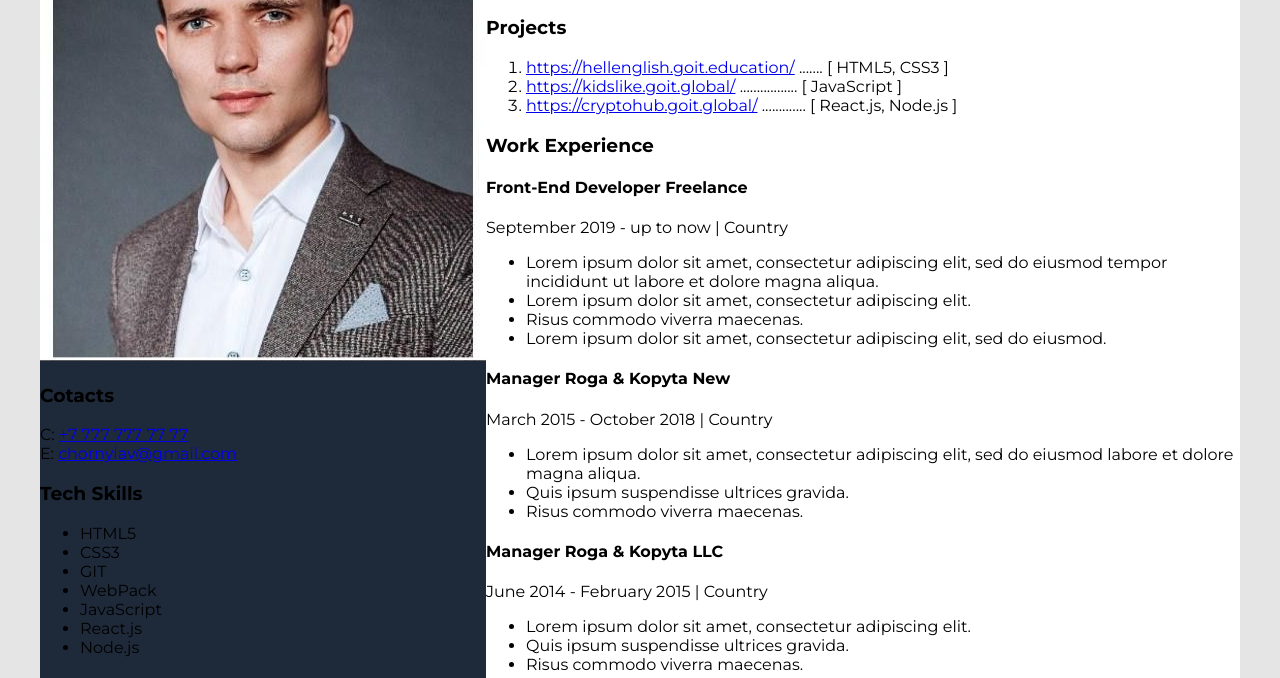
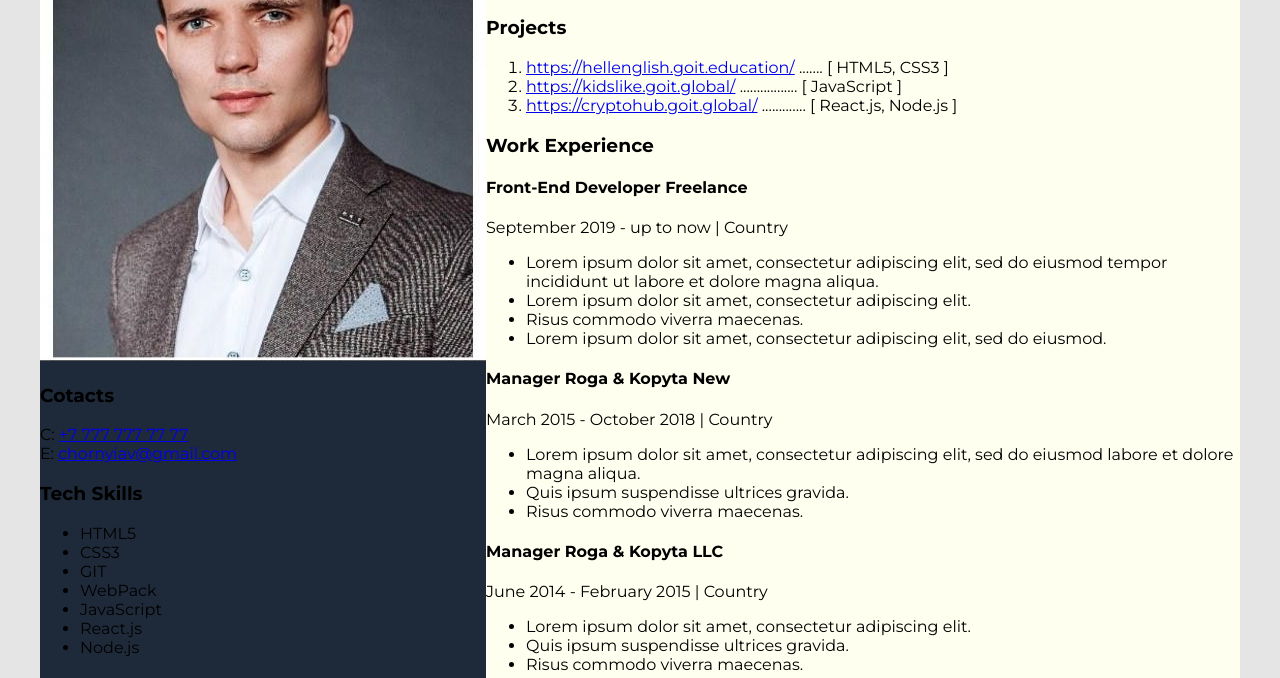
Before and after one commit to LenaZaitseva/resume, a plain HTML site: page src/index.html in a window 1280 px wide. Shown: the part 211-889 px from the top of the page. Drawn offline with Linux system fonts and the light colour scheme; files that its build step writes are made by us from their sources.

Commit message:
изменил цвет

```diff
--- a/src/css/style.css
+++ b/src/css/style.css
@@ -6,7 +6,7 @@ body{
     display: flex;
     flex-direction: row-reverse;
     width: 1200px;
-    background-color: #ffffff;
+    background-color: #fffff0;
     margin: 40px auto;
 }
 
```
